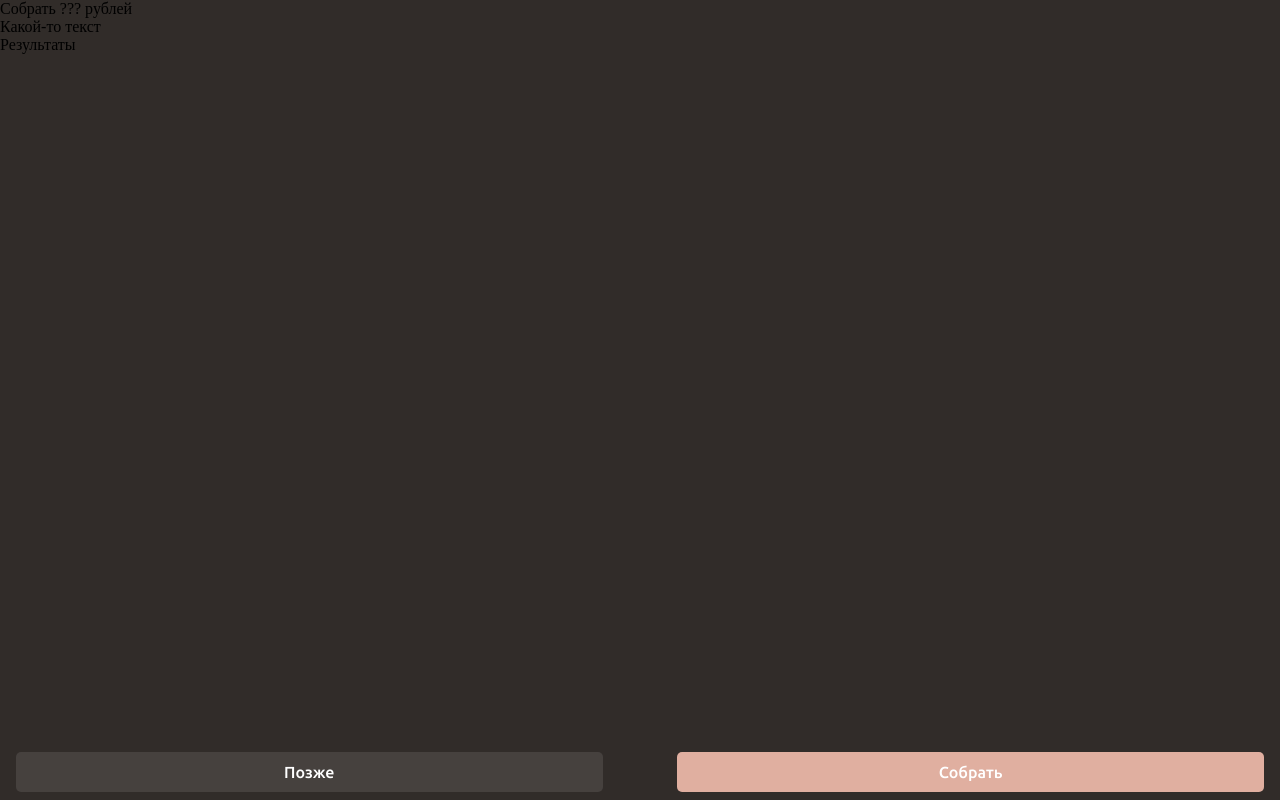
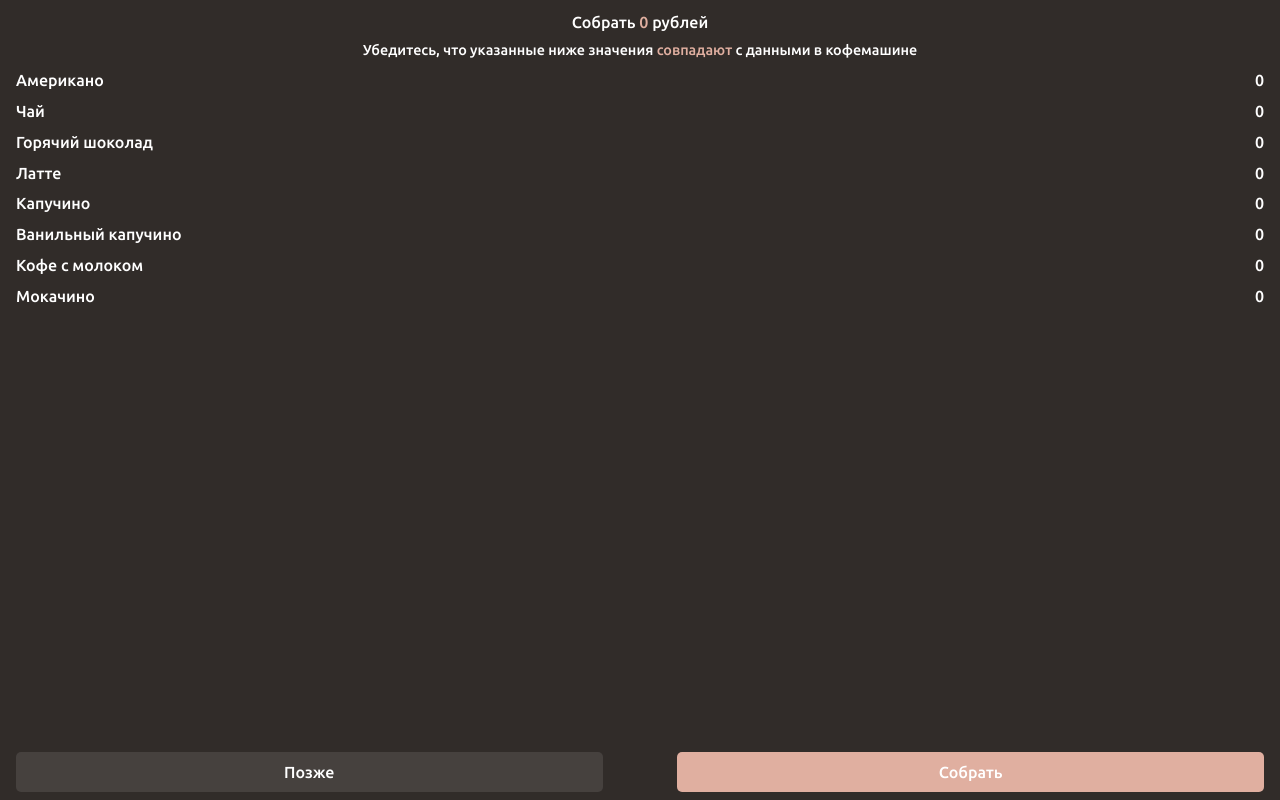
Before and after one commit to Beleks/coffee, a Nuxt app: page / in a window 1280 px wide. Built offline with nearby package versions, Linux system fonts and the light colour scheme.

Commit message:
add modal component

```diff
--- a/components/MoneyCounter.vue
+++ b/components/MoneyCounter.vue
@@ -25,7 +25,7 @@ export default {
         result = (newMas[index].sum - oldMas[index].sum) * newMas[index].price;
         this.money = this.money + result;
       }
-
+      this.$store.commit('setSum', this.money)
       return this.money;
     },
   },
--- a/components/modal/Result.vue
+++ b/components/modal/Result.vue
@@ -1,8 +1,16 @@
 <template>
   <div class="modal">
-    <div>Собрать ??? рублей</div>
-    <div>Какой-то текст</div>
-    <div>Результаты</div>
+    <div>
+      Собрать <span class="attention">{{ sum }}</span> рублей
+    </div>
+    <div class="text">
+      Убедитесь, что указанные ниже значения
+      <span class="attention">совпадают</span> с данными в кофемашине
+    </div>
+    <div class="resultItem" v-for="(item, index) in resultItems" :key="index">
+      <div>{{item.name}}</div>
+      <div>{{item.sum}}</div>
+    </div>
     <div class="buttons">
       <div class="cancel" @click="modalStatus('')">Позже</div>
       <div class="collect" @click="modalStatus('collect')">Собрать</div>
@@ -12,11 +20,19 @@
 
 <script>
 export default {
+  computed: {
+    sum() {
+      return this.$store.state.sum;
+    },
+    resultItems(){
+      return this.$store.state.newValues
+    }
+  },
   methods: {
-    modalStatus(status){
-      this.$emit('changeModal', status)
-    }
-  }
+    modalStatus(status) {
+      this.$emit("changeModal", status);
+    },
+  },
 };
 </script>
 
@@ -27,19 +43,34 @@ export default {
   background-color: #312c29;
   // z-index: 200;
   // padding: 0 1.2em;
+  text-align: center;
+  font-family: "Ubuntu Medium";
+  color: #fff;
+  padding-top: 0.8em;
+  .attention {
+    color: #e0afa0;
+  }
+  .text {
+    margin: 0.8em 1em;
+    font-size: 0.9rem;
+  }
+  .resultItem {
+    display: flex;
+    justify-content: space-between;
+    margin: 0.8em 1em;
+
   }
   .buttons {
     position: fixed;
     width: 100%;
     bottom: 0;
-  color: #fff;
     display: flex;
     padding: 0.5em 1em;
     justify-content: space-between;
-  font-family: "Ubuntu Medium";
+    // font-family: "Ubuntu Medium";
     div {
       width: 47%;
-    text-align: center;
+      // text-align: center;
       padding: 0.7em;
       border-radius: 5px;
     }
@@ -51,4 +82,5 @@ export default {
       background-color: #e0afa0;
     }
   }
+}
 </style>
--- a/pages/index.vue
+++ b/pages/index.vue
@@ -2,7 +2,7 @@
   <div>
     <!-- Два компонента modal -->
     <Result v-if="modal == 'result'" @changeModal="changeModal"></Result>
-    <TakeCoins v-else></TakeCoins>
+    <CoffeCheck v-else></CoffeCheck>
     <!--  -->
     <div v-if="!modal">
       <MoneyCounter @preResult="changeModal"></MoneyCounter>
@@ -15,12 +15,12 @@
 
 <script>
 import Result from "~/components/modal/Result.vue";
-import TakeCoins from "~/components/modal/TakeCoins.vue";
+import CoffeCheck from "~/components/modal/CoffeCheck.vue";
 
 export default {
   components: {
     Result,
-    TakeCoins,
+    CoffeCheck,
   },
 
   data: () => {
--- a/store/index.js
+++ b/store/index.js
@@ -1,5 +1,6 @@
 
 export const state = () => ({
+  sum: 0,
   oldValues: [
     { name: 'Американо', price: 50, sum: 0 },
     { name: 'Чай', price: 15, sum: 0 },
@@ -23,6 +24,9 @@ export const state = () => ({
 })
 
 export const mutations = {
+  setSum(state, sum){
+    state.sum = sum
+  },
   changeSum(state, obj) {
     state.newValues[obj.index].sum = obj.newSum
 
```
Also changed, not shown: components/modal/CoffeCheck.vue (renamed from components/modal/TakeCoins.vue). Lines whose indentation alone changed are shown as unchanged.
